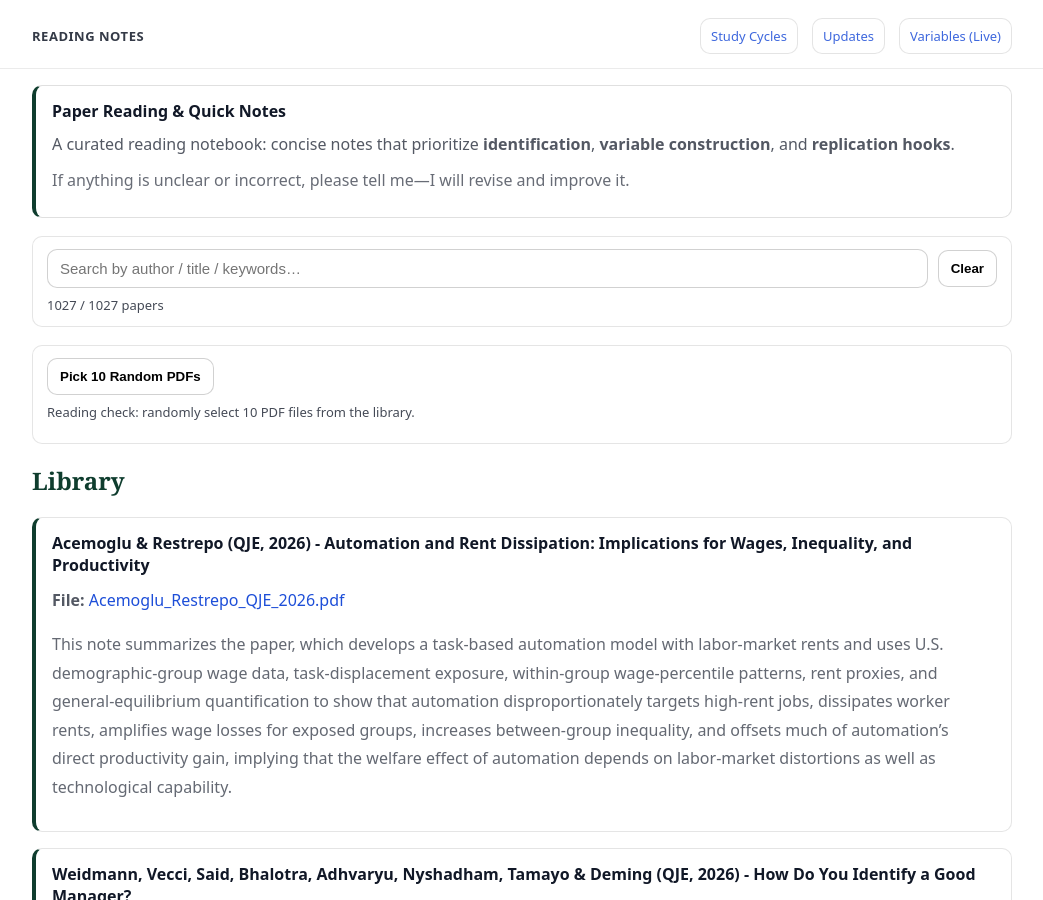
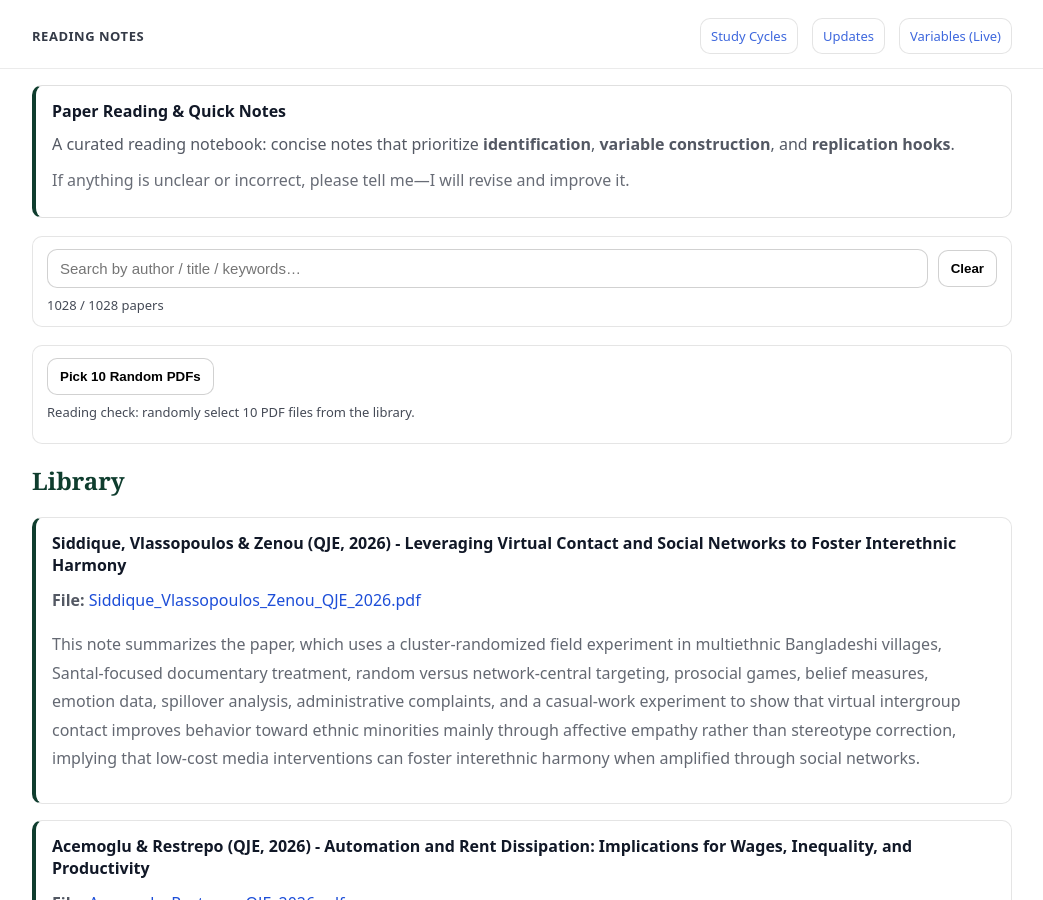
Before and after one commit to yaxinzn/study-archive, a Jekyll site: the page built from reading/index.md, in a window 1280 px wide and 900 px high. Shown: the whole window, without its empty margins (118-1161 px from the left). Built offline with Jekyll 4.4.1, drawn with Linux system fonts in a browser that asks for light colours.

Commit message:
Reading: add/update Siddique_Vlassopoulos_Zenou_QJE_2026.pdf

```diff
--- a/_data/reading.yml
+++ b/_data/reading.yml
@@ -1,3 +1,7 @@
+- title: "Siddique, Vlassopoulos & Zenou (QJE, 2026) - Leveraging Virtual Contact and Social Networks to Foster Interethnic Harmony"
+  file: "Siddique_Vlassopoulos_Zenou_QJE_2026.pdf"
+  desc: "This note summarizes the paper, which uses a cluster-randomized field experiment in multiethnic Bangladeshi villages, Santal-focused documentary treatment, random versus network-central targeting, prosocial games, belief measures, emotion data, spillover analysis, administrative complaints, and a casual-work experiment to show that virtual intergroup contact improves behavior toward ethnic minorities mainly through affective empathy rather than stereotype correction, implying that low-cost media interventions can foster interethnic harmony when amplified through social networks."
+
 - title: "Acemoglu & Restrepo (QJE, 2026) - Automation and Rent Dissipation: Implications for Wages, Inequality, and Productivity"
   file: "Acemoglu_Restrepo_QJE_2026.pdf"
   desc: "This note summarizes the paper, which develops a task-based automation model with labor-market rents and uses U.S. demographic-group wage data, task-displacement exposure, within-group wage-percentile patterns, rent proxies, and general-equilibrium quantification to show that automation disproportionately targets high-rent jobs, dissipates worker rents, amplifies wage losses for exposed groups, increases between-group inequality, and offsets much of automation’s direct productivity gain, implying that the welfare effect of automation depends on labor-market distortions as well as technological capability."
```
Also changed, not shown: 1 other file.
